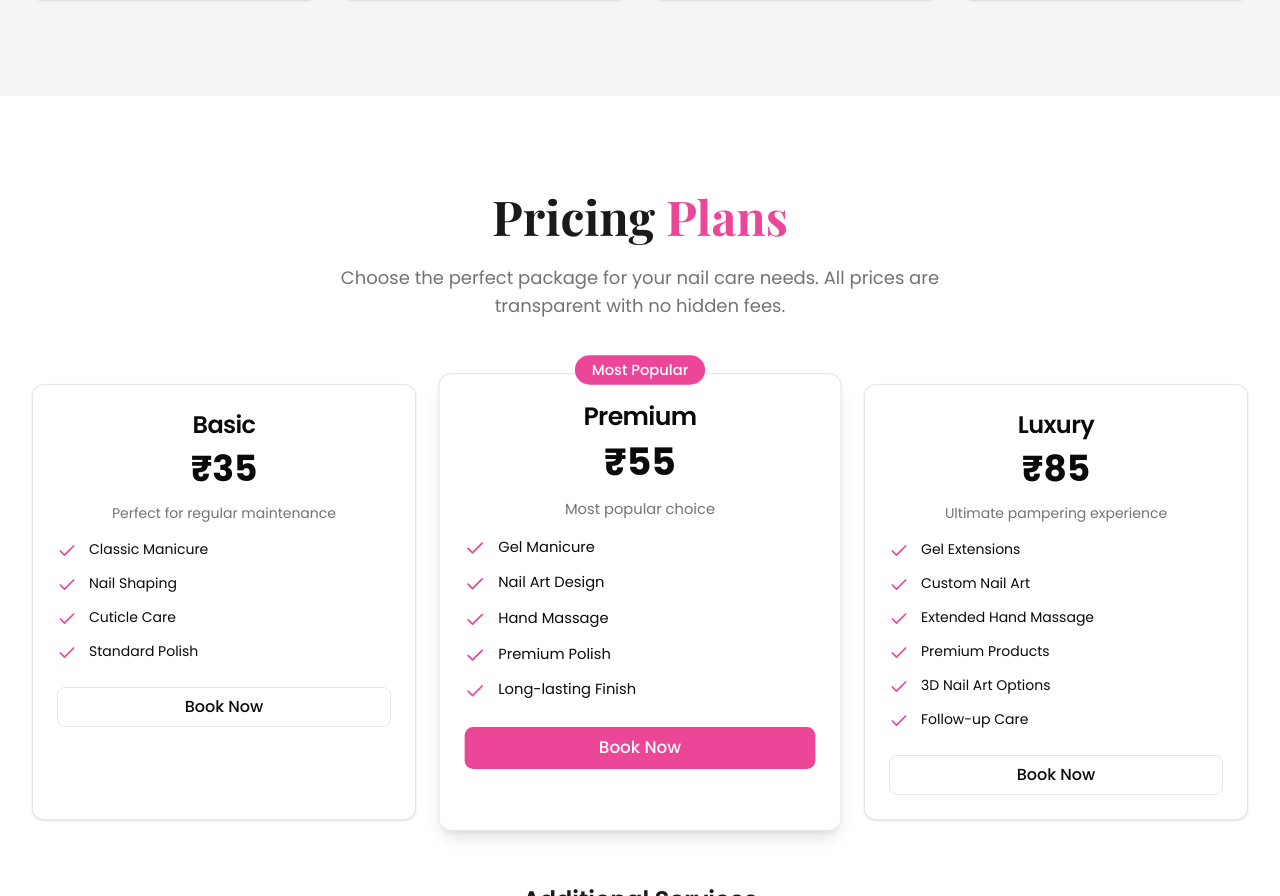
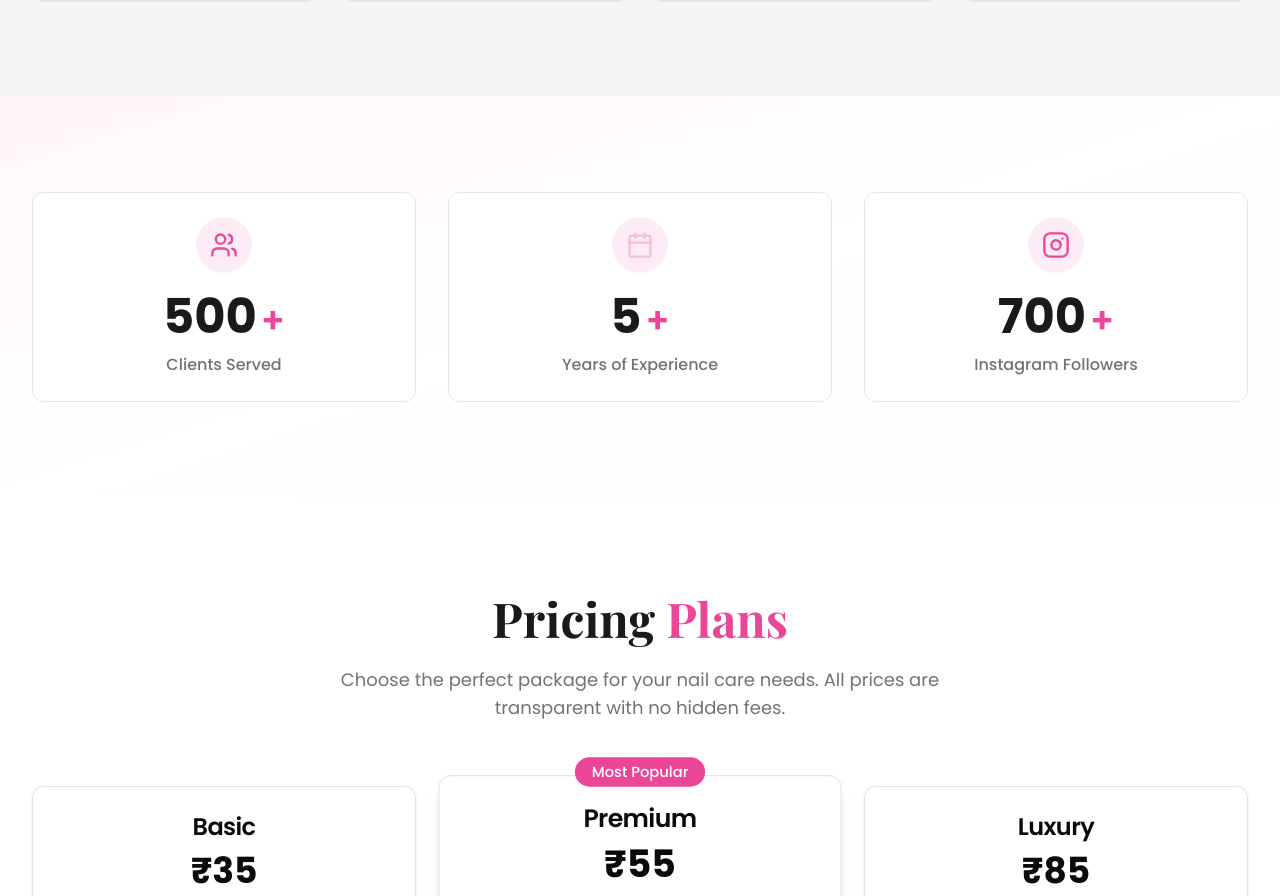
Before and after one commit to sergio1612/nailsvilla, a Next.js app: page / in a window 1280 px wide. Shown: the part 2560-3456 px from the top of the page. Built offline with nearby package versions, Linux system fonts and the light colour scheme.

Commit message:
Added stats section

```diff
--- a/app/page.tsx
+++ b/app/page.tsx
@@ -3,6 +3,7 @@ import { Footer } from "@/components/Footer"
 import { Hero } from "@/components/sections/Hero"
 import { About } from "@/components/sections/About"
 import { Services } from "@/components/sections/Services"
+import { Stats } from "@/components/sections/Stats"
 import { Pricing } from "@/components/sections/Pricing"
 import { Testimonials } from "@/components/sections/Testimonials"
 import { Gallery } from "@/components/sections/Gallery"
@@ -18,6 +19,7 @@ export default function Home() {
       <Hero />
       <About />
       <Services />
+      <Stats />
       <Pricing />
       <Testimonials />
       <Gallery />
--- /dev/null
+++ b/components/sections/Stats.tsx
@@ -0,0 +1,160 @@
+"use client"
+
+import { useState, useEffect, useRef } from "react"
+import { Users, Calendar, Instagram } from "lucide-react"
+
+export function Stats() {
+  const [hasAnimated, setHasAnimated] = useState(false)
+  const sectionRef = useRef<HTMLDivElement>(null)
+
+  const stats = [
+    {
+      icon: Users,
+      value: 500,
+      suffix: "+",
+      label: "Clients Served",
+      color: "text-primary",
+    },
+    {
+      icon: Calendar,
+      value: 5,
+      suffix: "+",
+      label: "Years of Experience",
+      color: "text-accent",
+    },
+    {
+      icon: Instagram,
+      value: 700,
+      suffix: "+",
+      label: "Instagram Followers",
+      color: "text-primary",
+    },
+  ]
+
+  useEffect(() => {
+    const observer = new IntersectionObserver(
+      (entries) => {
+        entries.forEach((entry) => {
+          if (entry.isIntersecting && !hasAnimated) {
+            setHasAnimated(true)
+          }
+        })
+      },
+      {
+        threshold: 0.3, // Trigger when 30% of the section is visible
+      }
+    )
+
+    if (sectionRef.current) {
+      observer.observe(sectionRef.current)
+    }
+
+    return () => {
+      if (sectionRef.current) {
+        observer.unobserve(sectionRef.current)
+      }
+    }
+  }, [hasAnimated])
+
+  return (
+    <section
+      ref={sectionRef}
+      id="stats"
+      className="py-16 sm:py-20 lg:py-24 bg-gradient-to-br from-primary/5 via-background to-accent/5"
+    >
+      <div className="container mx-auto px-4 sm:px-6 lg:px-8">
+        <div className="grid grid-cols-1 md:grid-cols-3 gap-6 lg:gap-8">
+          {stats.map((stat, index) => {
+            const Icon = stat.icon
+            return (
+              <StatCounter
+                key={index}
+                icon={Icon}
+                value={stat.value}
+                suffix={stat.suffix}
+                label={stat.label}
+                color={stat.color}
+                hasAnimated={hasAnimated}
+                delay={index * 200} // Stagger animation
+              />
+            )
+          })}
+        </div>
+      </div>
+    </section>
+  )
+}
+
+interface StatCounterProps {
+  icon: React.ComponentType<{ className?: string }>
+  value: number
+  suffix: string
+  label: string
+  color: string
+  hasAnimated: boolean
+  delay: number
+}
+
+function StatCounter({
+  icon: Icon,
+  value,
+  suffix,
+  label,
+  color,
+  hasAnimated,
+  delay,
+}: StatCounterProps) {
+  const [count, setCount] = useState(0)
+
+  useEffect(() => {
+    if (!hasAnimated) return
+
+    const duration = 2000 // 2 seconds
+    const steps = 60
+    const increment = value / steps
+    const stepDuration = duration / steps
+
+    let currentStep = 0
+    let intervalId: NodeJS.Timeout | null = null
+
+    const timer = setTimeout(() => {
+      intervalId = setInterval(() => {
+        currentStep++
+        const nextValue = Math.min(
+          Math.floor(increment * currentStep),
+          value
+        )
+        setCount(nextValue)
+
+        if (currentStep >= steps || nextValue >= value) {
+          setCount(value)
+          if (intervalId) clearInterval(intervalId)
+        }
+      }, stepDuration)
+    }, delay)
+
+    return () => {
+      clearTimeout(timer)
+      if (intervalId) clearInterval(intervalId)
+    }
+  }, [hasAnimated, value, delay])
+
+  return (
+    <div className="text-center p-6 rounded-xl bg-card border border-border/50 hover:shadow-xl transition-all duration-300 hover:-translate-y-2">
+      <div className={`inline-flex items-center justify-center w-14 h-14 rounded-full bg-primary/10 ${color} mb-5`}>
+        <Icon className="h-7 w-7" />
+      </div>
+      <div className="mb-3 flex items-baseline justify-center gap-1">
+        <span className="text-3xl sm:text-4xl md:text-5xl font-bold text-foreground">
+          {count}
+        </span>
+        <span className="text-2xl sm:text-3xl md:text-4xl font-semibold text-primary leading-none">
+          {suffix}
+        </span>
+      </div>
+      <p className="text-sm sm:text-base text-muted-foreground font-medium">
+        {label}
+      </p>
+    </div>
+  )
+}
```
